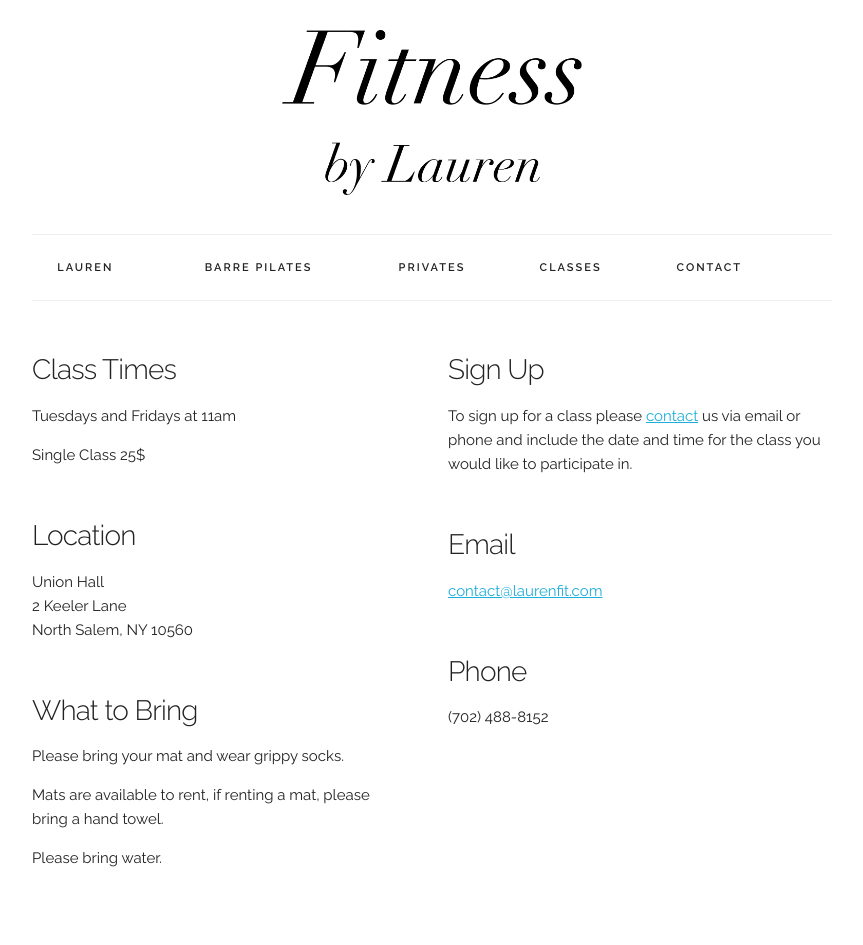
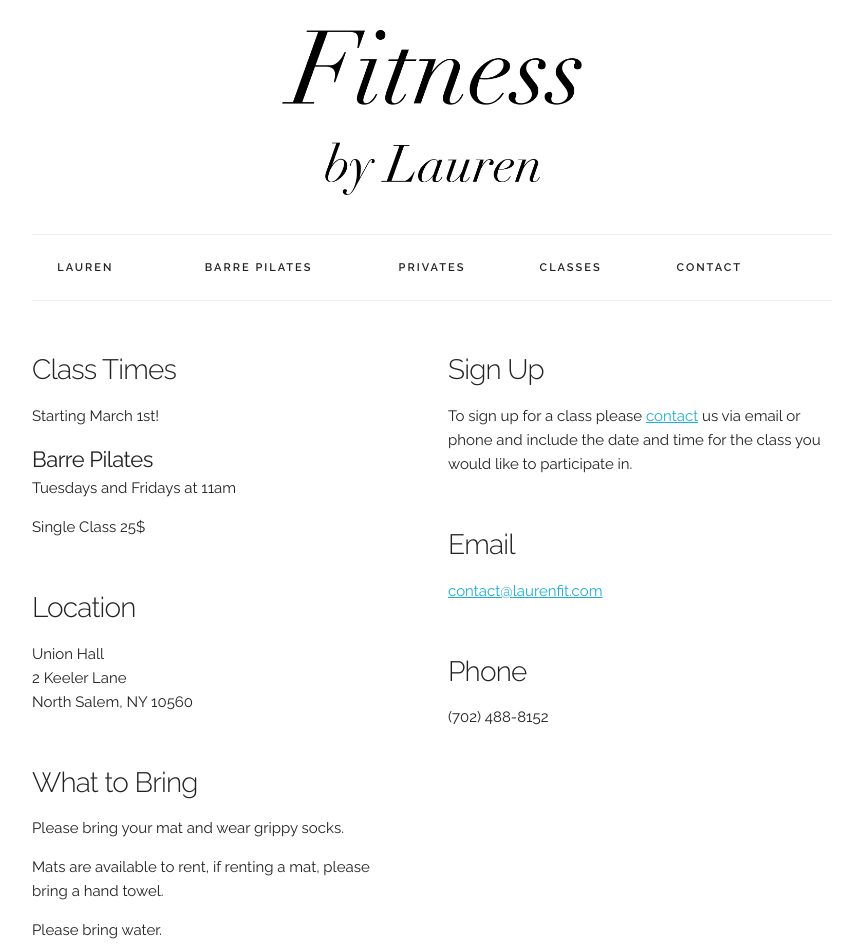
Before and after one commit to werbitt/lauren-fit, a plain HTML site: page classes.html in a window 1280 px wide. Shown: the whole page, without its empty margins (208-1071 px from the left). Before the commit the page ends 885 px from the top, so only its background shows below. Drawn offline with Linux system fonts and the light colour scheme.

Commit message:
Starting March 1st. And class time heading

```diff
--- a/classes.html
+++ b/classes.html
@@ -52,6 +52,8 @@
       <section id="classes">
         <div class="info six columns">
           <h4>Class Times</h4>
+          <p>Starting March 1st!</p>
+          <h5>Barre Pilates</h5>
           <p>Tuesdays and Fridays at 11am</P>
           <p>Single Class 25$</p>
 
--- a/css/style.css
+++ b/css/style.css
@@ -25,6 +25,12 @@ h4 {
     font-size:2.8rem;
     margin-bottom: 1.5rem;
     margin-top: 5rem;
+}
+
+h5 {
+    font-size: 2.2rem;
+    margin-bottom: 0;
+    font-weight: 400;
 }
 
 p {
```
